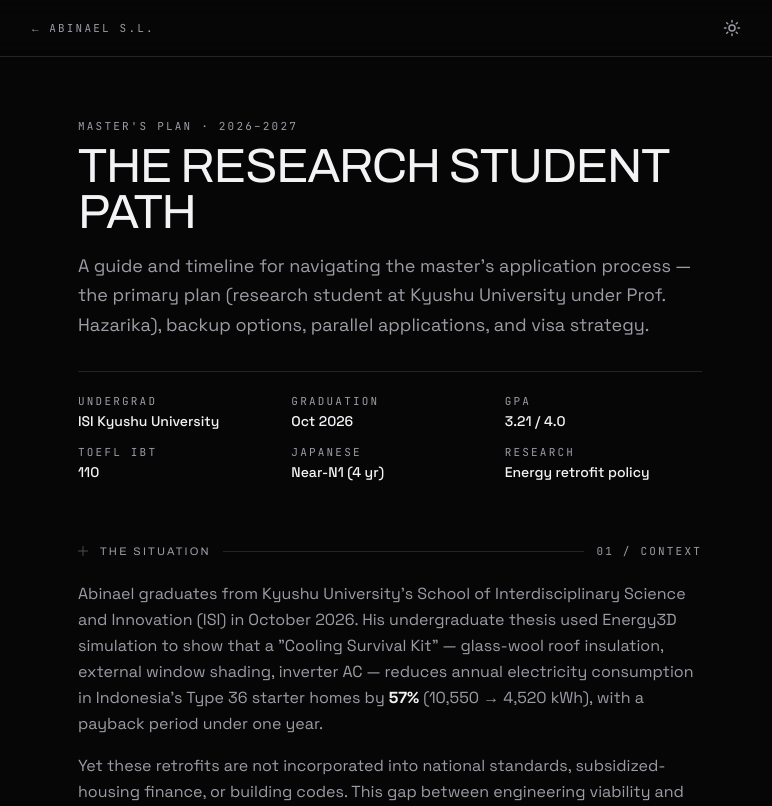
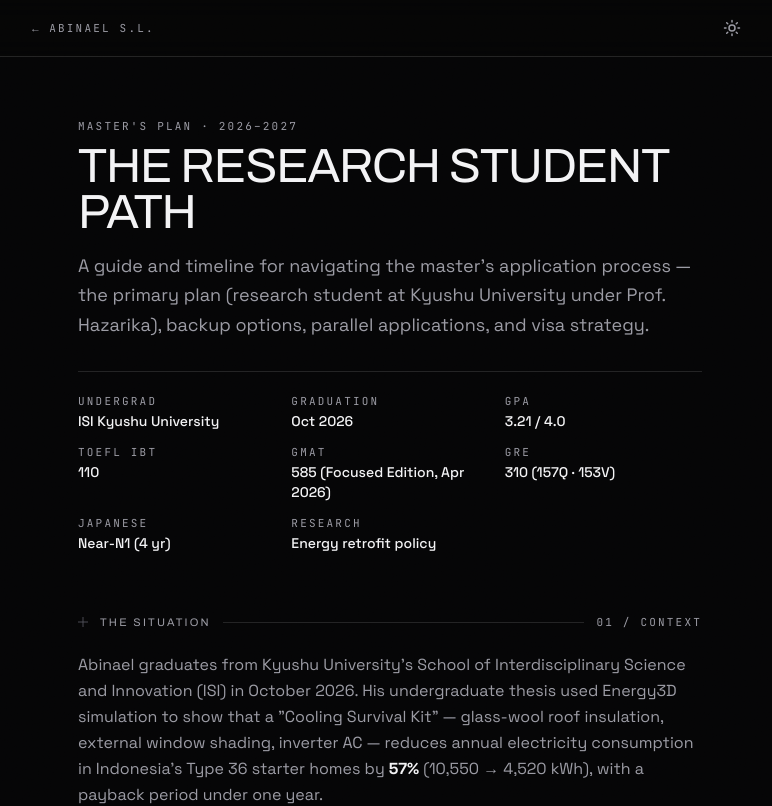
Before and after one commit to abinaelsl/portfolio-website, a Next.js app: page /mastersplan in a window 1280 px wide. Shown: the top 806 px of the page, without its empty margins (250-1022 px from the left). Built offline with nearby package versions, Linux system fonts and the light colour scheme.

Commit message:
feat: add GMAT (585) and GRE (310) scores to mastersplan

```diff
--- a/app/mastersplan/page.tsx
+++ b/app/mastersplan/page.tsx
@@ -132,6 +132,8 @@ const profileStats = [
   { label: "Graduation", value: "Oct 2026" },
   { label: "GPA", value: "3.21 / 4.0" },
   { label: "TOEFL iBT", value: "110" },
+  { label: "GMAT", value: "585 (Focused Edition, Apr 2026)" },
+  { label: "GRE", value: "310 (157Q · 153V)" },
   { label: "Japanese", value: "Near-N1 (4 yr)" },
   { label: "Research", value: "Energy retrofit policy" },
 ];
```
